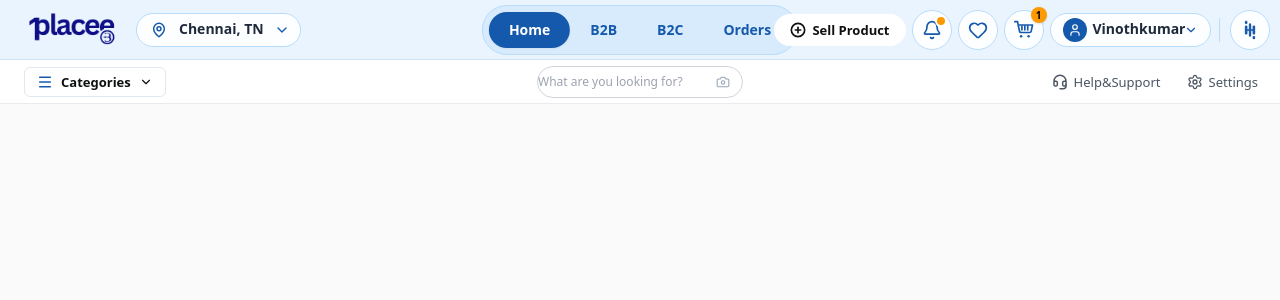
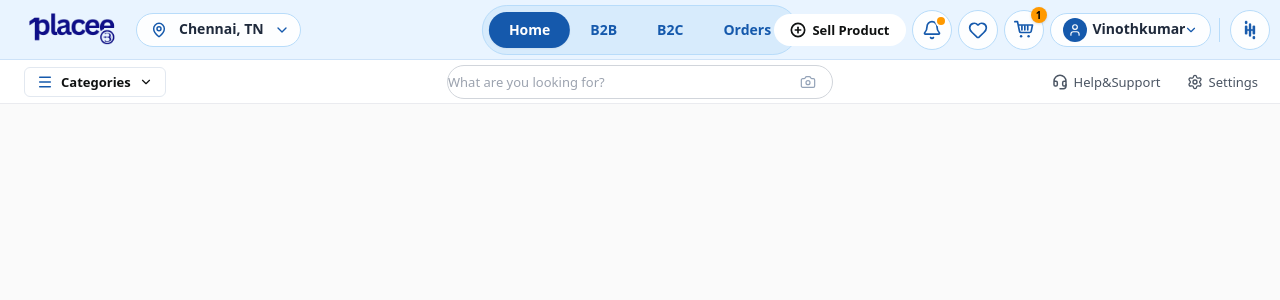
Before and after one commit to BTC-2025/1PLACEE-BUS-FE, a Next.js app: page / in a window 1280 px wide. Shown: the top 300 px of the page. Built offline with nearby package versions, Linux system fonts and the light colour scheme.

Commit message:
style(subnav): match search bar width exactly to topnav center container (386px)

```diff
--- a/src/components/BusinessNavbar.tsx
+++ b/src/components/BusinessNavbar.tsx
@@ -358,18 +358,21 @@ export const BusinessNavbar: React.FC = () => {
           )}
         </div>
 
-        {/* Center: Search Bar (Exact Absolute Center matching Top Nav Center Container) */}
-        <div className="absolute left-1/2 -translate-x-1/2 w-[340px] sm:w-[370px] z-10 pointer-events-auto">
+        {/* Center: Search Bar (Exact Absolute Center matching Top Nav Center Container Width) */}
+        <div
+          className="hidden md:flex items-center absolute left-1/2 -translate-x-1/2 z-10 pointer-events-auto"
+          style={{ width: "386px" }}
+        >
           <form
             onSubmit={handleSearchSubmit}
-            className="w-full flex items-center bg-white rounded-full border border-gray-300 hover:border-gray-400 focus-within:border-[#1559ac] pl-3.5 pr-2 py-1 transition-all shadow-2xs h-[32px]"
+            className="w-full flex items-center bg-white rounded-full border border-gray-300 hover:border-gray-400 focus-within:border-[#1559ac] pl-4 pr-3 py-1 transition-all shadow-2xs h-[34px]"
           >
             <input
               type="text"
               placeholder="What are you looking for?"
               value={searchQuery}
               onChange={(e) => setSearchQuery(e.target.value)}
-              className="w-full bg-transparent text-slate-800 placeholder:text-slate-400 text-xs sm:text-[12.5px] outline-none font-normal"
+              className="w-full bg-transparent text-slate-800 placeholder:text-slate-400 text-xs sm:text-[13px] outline-none font-normal"
             />
 
             {/* Camera / Visual Search Icon */}
@@ -379,7 +382,7 @@ export const BusinessNavbar: React.FC = () => {
               title="Image Search"
               className="p-1 text-slate-400 hover:text-[#1559ac] transition shrink-0 cursor-pointer"
             >
-              <Camera className="w-3.5 h-3.5 stroke-[1.8]" />
+              <Camera className="w-4 h-4 stroke-[1.8]" />
             </button>
           </form>
         </div>
```
